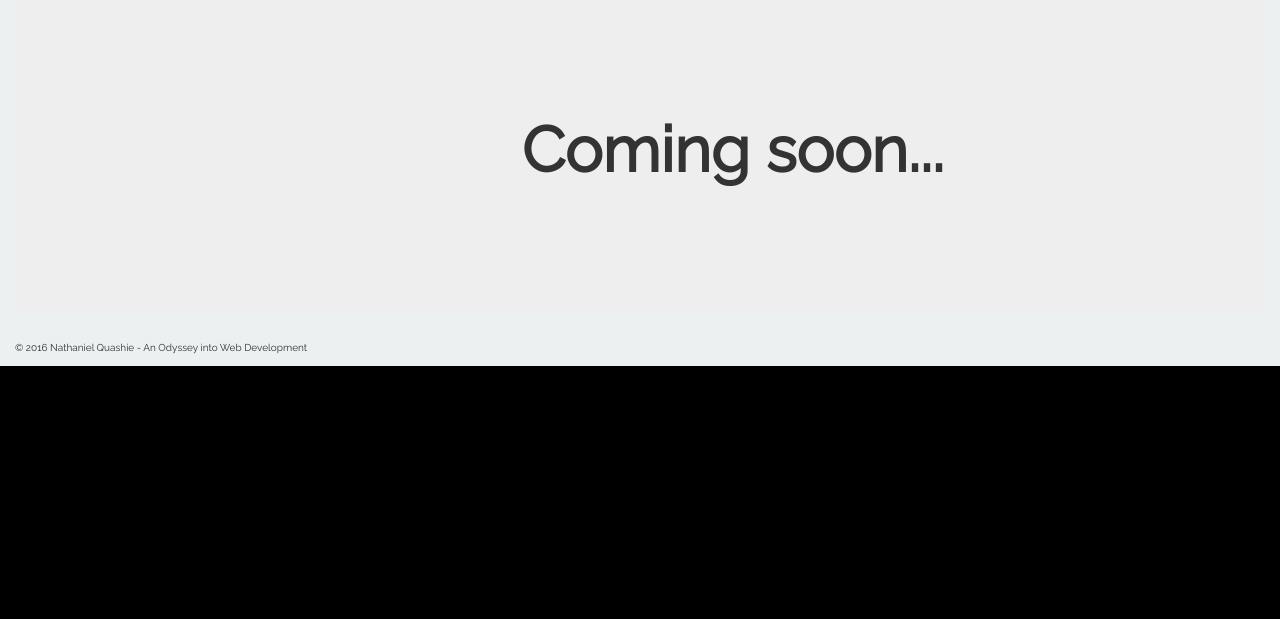
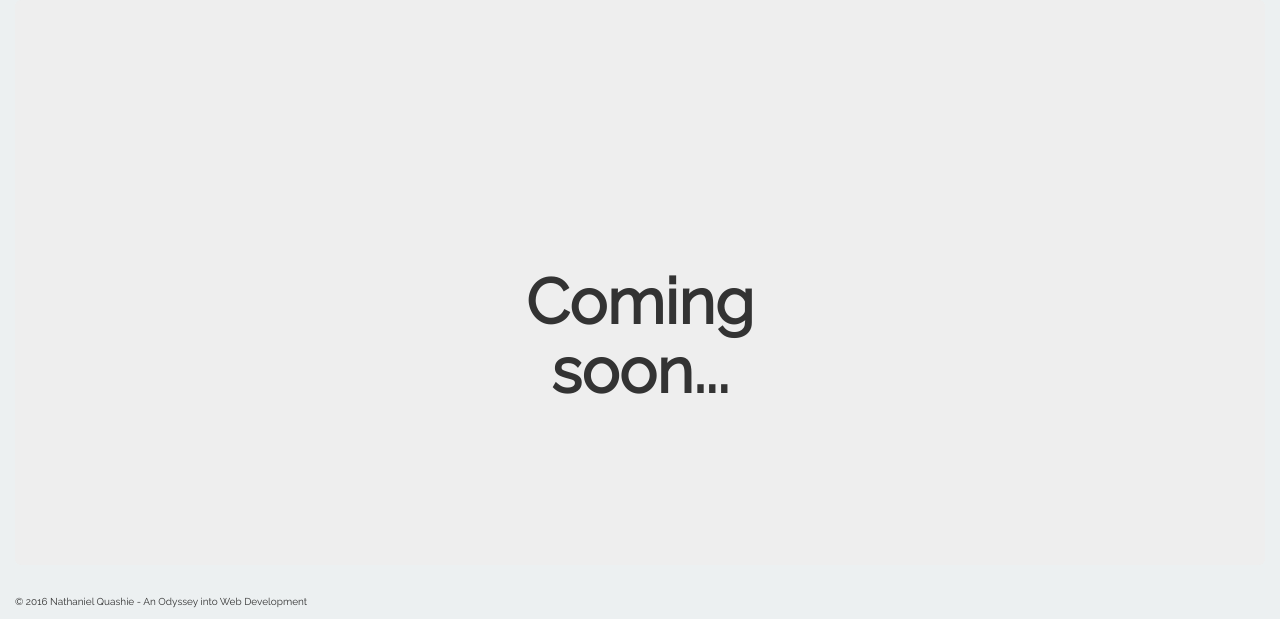
Before and after one commit to bklynate/portfolio-attempt, a PHP site: page / in a window 1280 px wide. Shown: the part 805-1424 px from the top of the page. Before the commit the page ends 1171 px from the top, so only its background shows below. Run offline with PHP 8.4, Linux system fonts and the light colour scheme.

Commit message:
tweaking css

```diff
--- a/home.html
+++ b/home.html
@@ -56,11 +56,11 @@
       <!-- Jumbotron -->
       <div class="jumbotron">
         <div class="row">
-          <div class="col-md-4">
+<!--           <div class="col-md-4">
 
-          </div>
-          <div class="col-md-8">
-            <h1 class="jumbotron">Coming soon...</h1>
+          </div> -->
+          <div class="col-lg-12">
+            <h1 class="hello">Coming soon...</h1>
           </div>
         </div>
       </div>
--- a/styles.css
+++ b/styles.css
@@ -1,7 +1,7 @@
 @import url(https://fonts.googleapis.com/css?family=Open+Sans);
 
 body {
-  font-family: 'Raleway', sans-serif;
+  font-family: 'Raleway', sans-serif !important;
   background-color: #ecf0f1;
  /* background-color: #34495e;*/
 }
@@ -19,9 +19,9 @@ img {
   width: 100%;
 }
 
-.jumbtotron {
+.hello {
   text-align: center;
-  padding: 400px 400px 400px 400px;
+  padding: 200px 400px 100px 400px;
 }
 .section {
   padding: 50px 100px 50px 100px;
```
